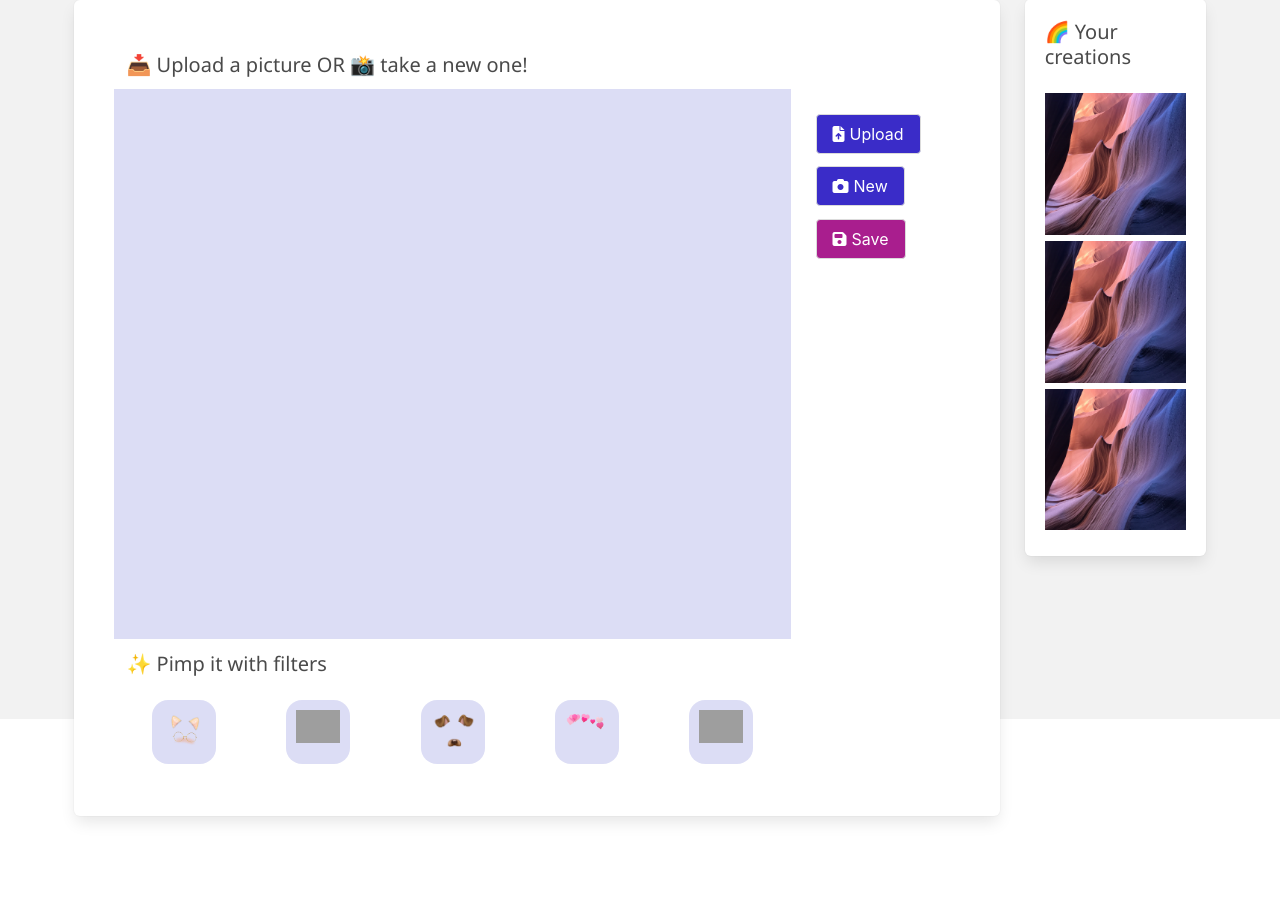
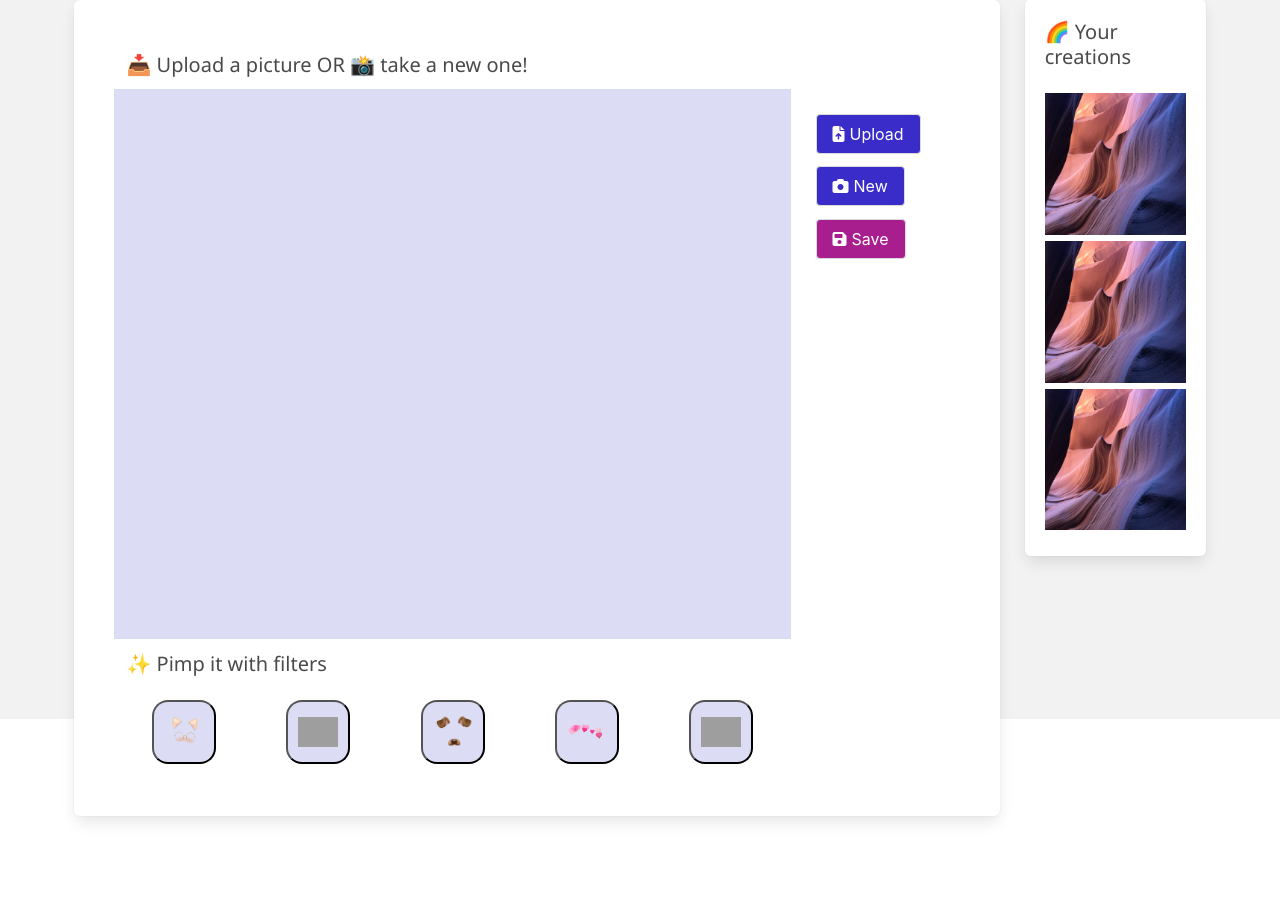
Before and after one commit to Segolene-Alquier/camagru, a PHP site: page /camagru/editing/edit.php in a window 1280 px wide. Shown: the part 81-989 px from the top of the page. Run offline with PHP 8.4, Linux system fonts and the light colour scheme; some libraries are stand-ins or nearby versions; grey boxes are pictures that could not be loaded.

Commit message:
changed filters to buttons

```diff
--- a/editing/edit.php
+++ b/editing/edit.php
@@ -103,21 +103,21 @@ if (isset($_POST['uploadBtn']) && $_POST['uploadBtn'] == 'Upload')
 							<div class="column is-four-fifths" >
 								<h2 class="subtitle">✨ Pimp it with filters</h2>
 								<div class="level filters-wrapper">
-									<div class="image-box">
+									<button class="image-box">
 										<img src="../img/filter-cat.png" alt="">
-									</div>
-									<div class="image-box">
+									</button>
+									<button class="image-box">
 										<img src="../img/filter-crown.png" alt="" width="100px">
-									</div>
-									<div class="image-box">
+									</button>
+									<button class="image-box">
 										<img src="../img/filter-dog.png" alt="" width="100px">
-									</div>
-									<div class="image-box">
+									</button>
+									<button class="image-box">
 										<img src="../img/filter-hearts.png" alt="" width="100px">
-									</div>
-									<div class="image-box">
+									</button>
+									<button class="image-box">
 										<img src="../img/filter-rainbow.png" alt="" width="100px">
-									</div>
+									</button>
 								</div>
 								</div>
 						</div>
--- a/editing/image_class.php
+++ b/editing/image_class.php
@@ -86,8 +86,6 @@ Class Image {
 		// $_SESSION['message'] = $message;
 	}
 
-
-
 	function savePicture($img) {
 		$user_id = $_SESSION['user_id'];
 		$image_parts = explode(";base64,", $img);
@@ -102,7 +100,35 @@ Class Image {
 		$retour['$file']= $file;
 		file_put_contents($file, $image_en_base64);
 	}
+
+	function superimpose($src,$dest, $filter) {
+		$image_1 = imagecreatefromjpeg($src);
+		$stamp = imagecreatefrompng($filter);
+		list($width, $height) = getimagesize($src);
+		list($width_small, $height_small) = getimagesize($filter);
+		$marge_right = ($width/2)-($width_small/2);
+		$marge_bottom = ($height/2)-($height_small/2);
+		$sx = imagesx($stamp);
+		$sy = imagesy($stamp);
+		imagealphablending($image_1, true);
+		imagesavealpha($image_1, true);
+		imagecopy($image_1, $stamp,  imagesx($image_1) - $sx - $marge_right, imagesy($image_1) - $sy - $marge_bottom, 0, 0, $width_small, $height_small);
+		// Source Image, Overlay Image,x,y For placing the overlay image on center,0,0 and width and height for play button image
+		//imagepng($image_1, "image_3.png");
+		imagejpeg($image_1, $dest);
+	}
 }
 
 
 ?>
+
+<!--
+	par defaut : la webcam ET l'upload st desactives
+	je dois selectionner un filtre (cadre qui indique lequel est select)
+	j'enregistre l'information sur le filtre
+	alors les deux options sont activees
+	- si j prends une photo : le filtre apparait sur la webcam
+	- si j'upload une photo : je display l'image en question avec le filtre
+	quand je save : j'enregistre le montage sur le serveur et dans la bdd
+
+ -->
```
